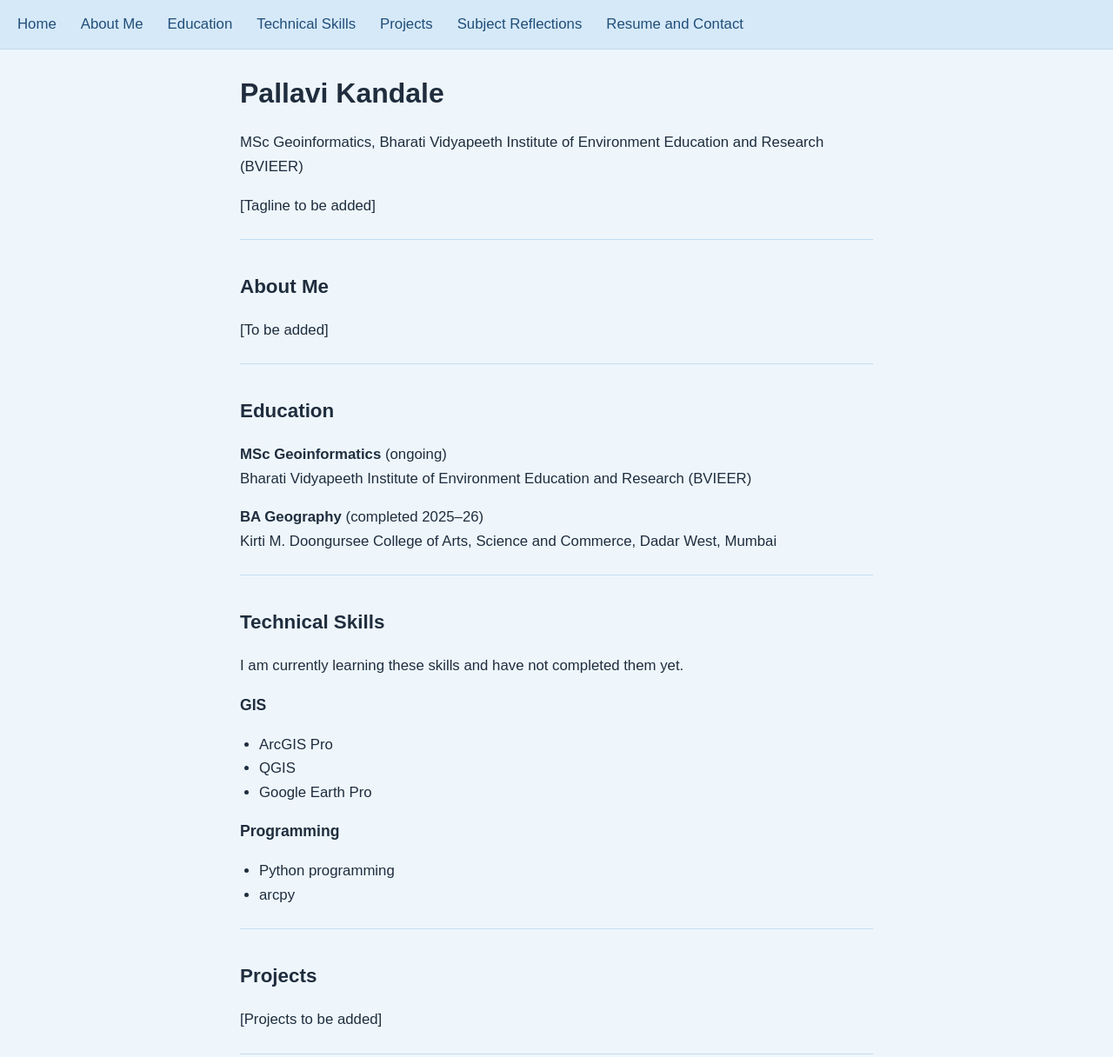
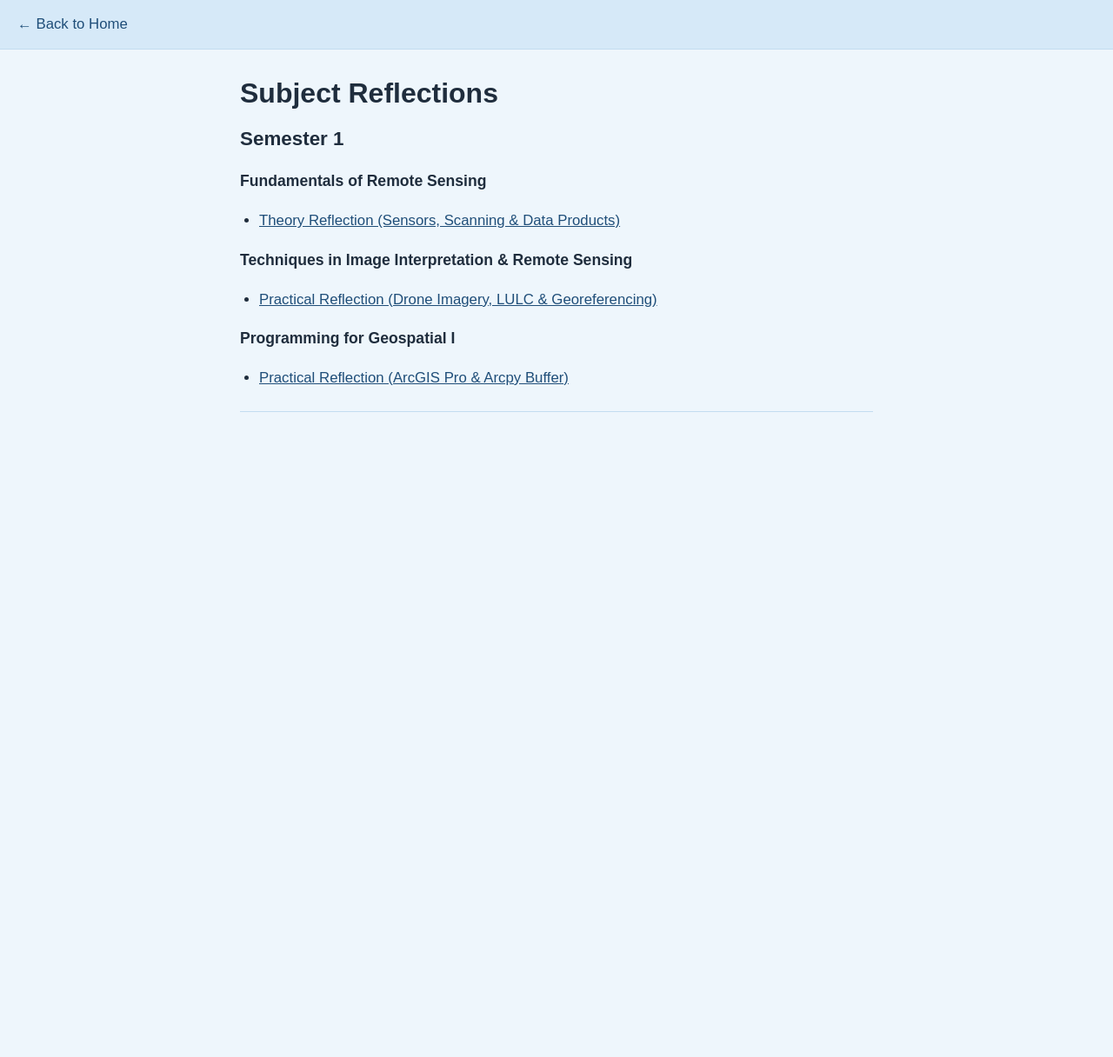
Before and after one commit to Pallavi-10112004/portfolio, a plain HTML site: page index.html in a window 1280 px wide. Shown: the top 1216 px of the page at 87% size. After the commit the page ends 800 px from the top, so only its background shows below. Drawn offline with Linux system fonts and the light colour scheme.

Commit message:
Add files via upload

```diff
--- a/index.html
+++ b/index.html
@@ -3,60 +3,34 @@
 <head>
 <meta charset="UTF-8">
 <meta name="viewport" content="width=device-width, initial-scale=1.0">
-<title>Pallavi Kandale Portfolio</title>
-<link rel="stylesheet" href="style.css">
-<script src="script.js" defer></script>
+<title>Subject Reflections</title>
+<link rel="stylesheet" href="../style.css">
 </head>
 <body>
 <header>
   <nav aria-label="Main">
-    <a href="#home">Home</a>
-    <a href="#about">About Me</a>
-    <a href="#education">Education</a>
-    <a href="#skills">Technical Skills</a>
-    <a href="#projects">Projects</a>
-    <a href="reflections/index.html">Subject Reflections</a>
-    <a href="#contact">Resume and Contact</a>
+    <a href="../index.html">← Back to Home</a>
   </nav>
 </header>
 <main>
-  <section id="home">
-    <h1>Pallavi Kandale</h1>
-    <p>MSc Geoinformatics, Bharati Vidyapeeth Institute of Environment Education and Research (BVIEER)</p>
-    <p>[Tagline to be added]</p>
-  </section>
+  <h1>Subject Reflections</h1>
+  <section>
+    <h2>Semester 1</h2>
 
-  <section id="about">
-    <h2>About Me</h2>
-    <p>[To be added]</p>
-  </section>
+    <h3>Fundamentals of Remote Sensing</h3>
+    <ul>
+      <li><a href="remote-sensing-theory.html">Theory Reflection (Sensors, Scanning & Data Products)</a></li>
+    </ul>
 
-  <section id="education">
-    <h2>Education</h2>
-    <p><strong>MSc Geoinformatics</strong> (ongoing)<br>
-    Bharati Vidyapeeth Institute of Environment Education and Research (BVIEER)</p>
-    <p><strong>BA Geography</strong> (completed 2025–26)<br>
-    Kirti M. Doongursee College of Arts, Science and Commerce, Dadar West, Mumbai</p>
-  </section>
+    <h3>Techniques in Image Interpretation & Remote Sensing</h3>
+    <ul>
+      <li><a href="image-interpretation-practical.html">Practical Reflection (Drone Imagery, LULC & Georeferencing)</a></li>
+    </ul>
 
-  <section id="skills">
-    <h2>Technical Skills</h2>
-    <p>I am currently learning these skills and have not completed them yet.</p>
-    <h3>GIS</h3>
-    <ul><li>ArcGIS Pro</li><li>QGIS</li><li>Google Earth Pro</li></ul>
-    <h3>Programming</h3>
-    <ul><li>Python programming</li><li>arcpy</li></ul>
-  </section>
-
-  <section id="projects">
-    <h2>Projects</h2>
-    <p>[Projects to be added]</p>
-  </section>
-
-  <section id="contact">
-    <h2>Resume and Contact</h2>
-    <p>Resume: [to be added]</p>
-    <p>Email: <a href="mailto:pallavikandle14@gmail.com">pallavikandle14@gmail.com</a></p>
+    <h3>Programming for Geospatial I</h3>
+    <ul>
+      <li><a href="programming-gis-1.html">Practical Reflection (ArcGIS Pro & Arcpy Buffer)</a></li>
+    </ul>
   </section>
 </main>
 </body>
```
Also changed, not shown: image-interpretation-practical.html (added, +35 -0 lines).
